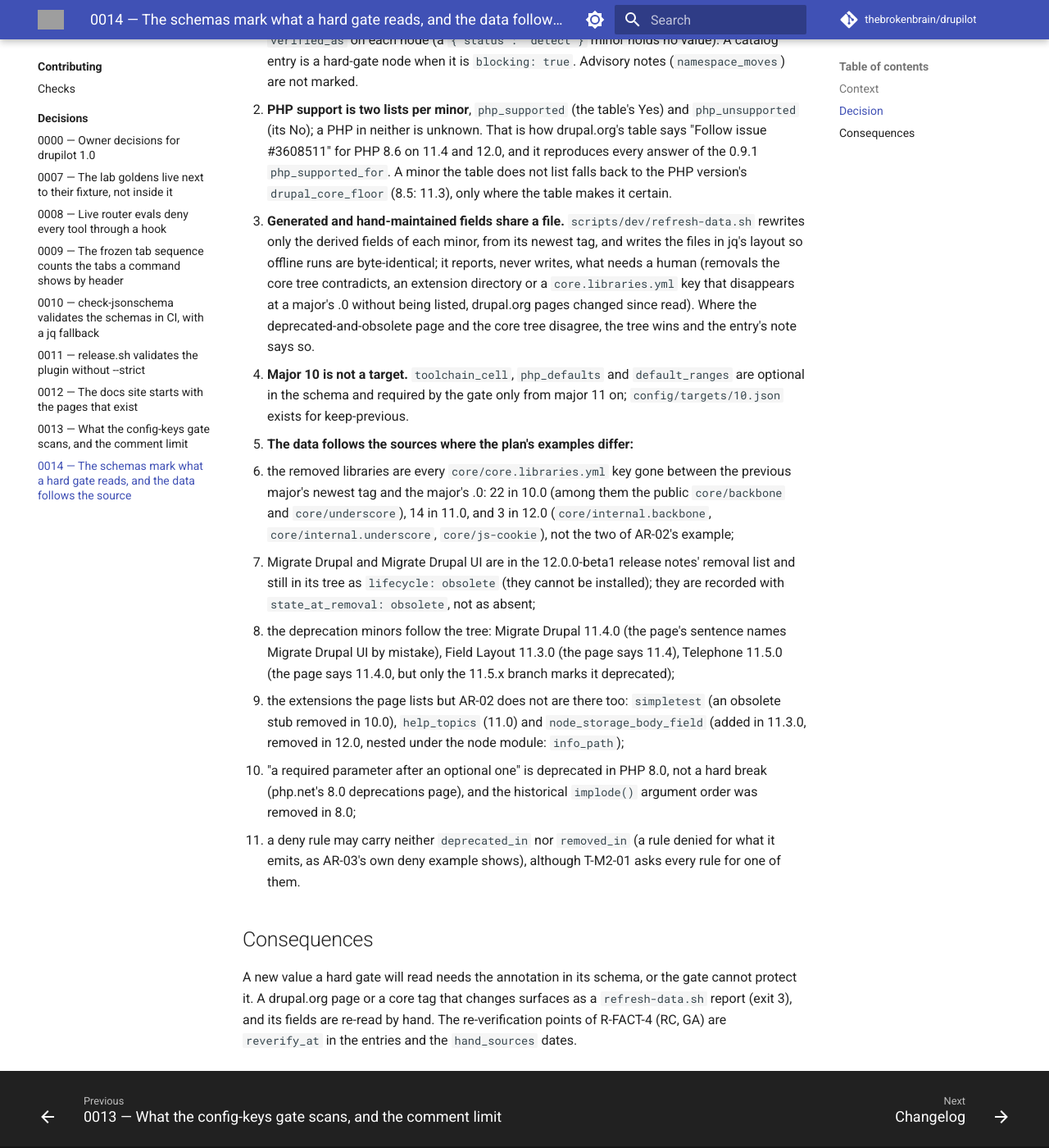
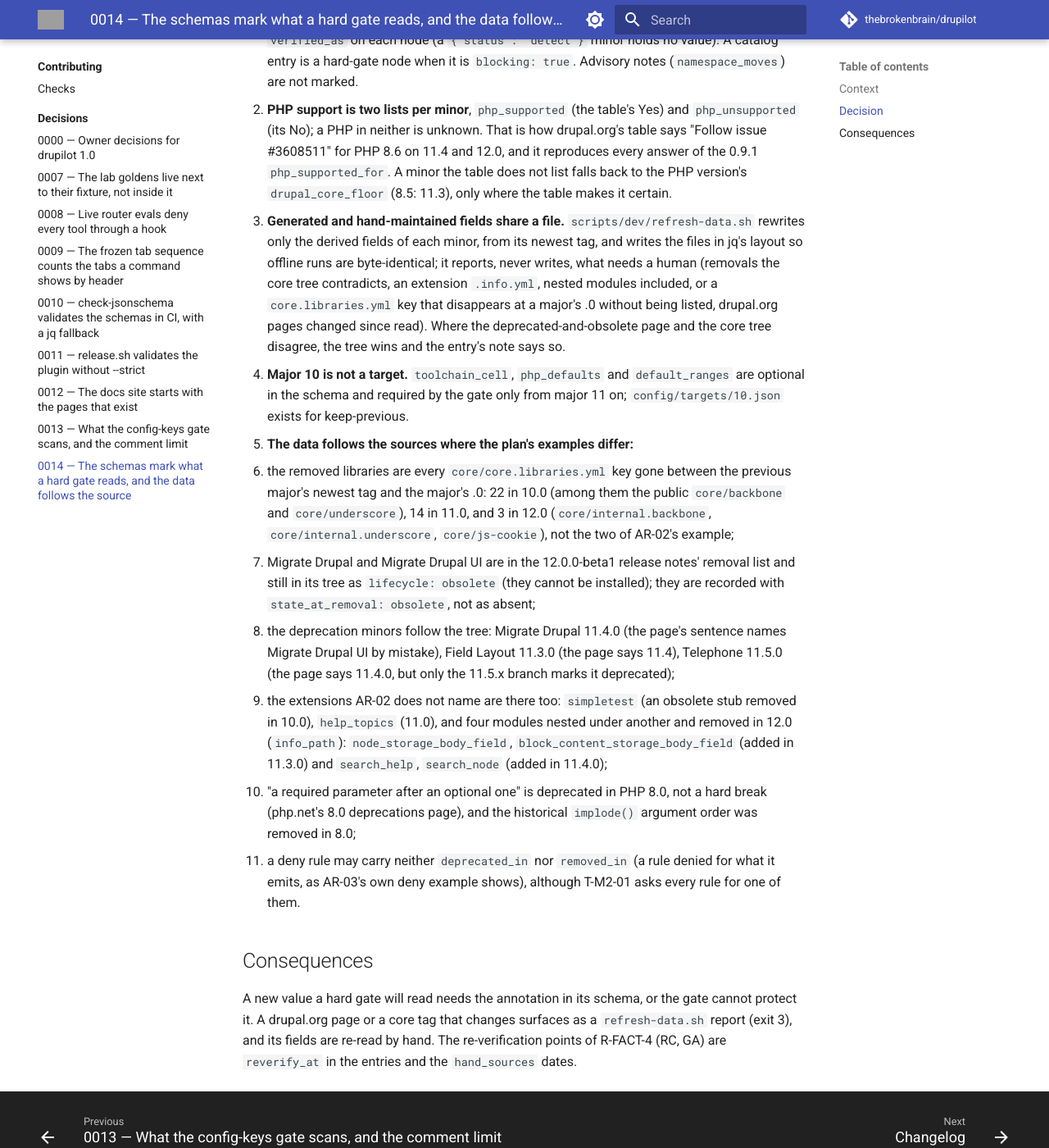
Before and after one commit to thebrokenbrain/drupilot, an MkDocs documentation site: the page built from docs/contributing/adr/0014-version-data-hard-gates.md, in a window 1280 px wide and 1400 px high, scrolled down 764 px. Shown: the whole window at 82% size. Built offline with MkDocs 1.6.1 and Material for MkDocs 9.7.7, drawn with Linux system fonts in a browser that asks for light colours; comment, search, counter and statistics services are not loaded; grey boxes are pictures that could not be loaded.

Commit message:
fix(data): nested extensions, anyOf branches and $ref checks (review round 2)
- refresh-data.sh lists every .info.yml under core/modules and core/themes
  from a tree-only git fetch of each tag (nested modules included, tests/
  and theme engines left out) instead of the top-level API listing, and
  matches a listed entry by its info_path.
- config/targets/12.json adds block_content_storage_body_field,
  search_help and search_node (nested modules gone at 12.0.0-beta1);
  core/js-cookie no longer cites release notes that do not mention it.
- jsonschema.jq: the hard-gate walker descends only into the anyOf branches
  a value matches and reads their annotations; data-check.sh dedupes nodes
  by path; bad_refs checks every $ref of a schema once (data-check.sh and
  schema-check.sh), so a typo in an unreached branch fails too.

```diff
--- a/docs/contributing/adr/0014-version-data-hard-gates.md
+++ b/docs/contributing/adr/0014-version-data-hard-gates.md
@@ -35,9 +35,9 @@ plan's examples in several places.
    `scripts/dev/refresh-data.sh` rewrites only the derived fields of each
    minor, from its newest tag, and writes the files in jq's layout so offline
    runs are byte-identical; it reports, never writes, what needs a human
-   (removals the core tree contradicts, an extension directory or a
-   `core.libraries.yml` key that disappears at a major's .0 without being
-   listed, drupal.org pages changed since read). Where the
+   (removals the core tree contradicts, an extension `.info.yml`, nested
+   modules included, or a `core.libraries.yml` key that disappears at a
+   major's .0 without being listed, drupal.org pages changed since read). Where the
    deprecated-and-obsolete page and the core tree disagree, the tree wins
    and the entry's note says so.
 4. **Major 10 is not a target.** `toolchain_cell`, `php_defaults` and
@@ -58,10 +58,11 @@ plan's examples in several places.
      page's sentence names Migrate Drupal UI by mistake), Field Layout
      11.3.0 (the page says 11.4), Telephone 11.5.0 (the page says 11.4.0, but
      only the 11.5.x branch marks it deprecated);
-   - the extensions the page lists but AR-02 does not are there too:
-     `simpletest` (an obsolete stub removed in 10.0), `help_topics` (11.0)
-     and `node_storage_body_field` (added in 11.3.0, removed in 12.0, nested
-     under the node module: `info_path`);
+   - the extensions AR-02 does not name are there too: `simpletest` (an
+     obsolete stub removed in 10.0), `help_topics` (11.0), and four modules
+     nested under another and removed in 12.0 (`info_path`):
+     `node_storage_body_field`, `block_content_storage_body_field` (added in
+     11.3.0) and `search_help`, `search_node` (added in 11.4.0);
    - "a required parameter after an optional one" is deprecated in PHP 8.0,
      not a hard break (php.net's 8.0 deprecations page), and the historical
      `implode()` argument order was removed in 8.0;
```
Also changed, not shown: CHANGELOG.md (+12 -7 lines), docs/contributing/checks.md (+1 -1 lines), docs/reference/scripts.md (+7 -5 lines), docs/reference/version-matrix.md (+7 -1 lines), 14 other files.
